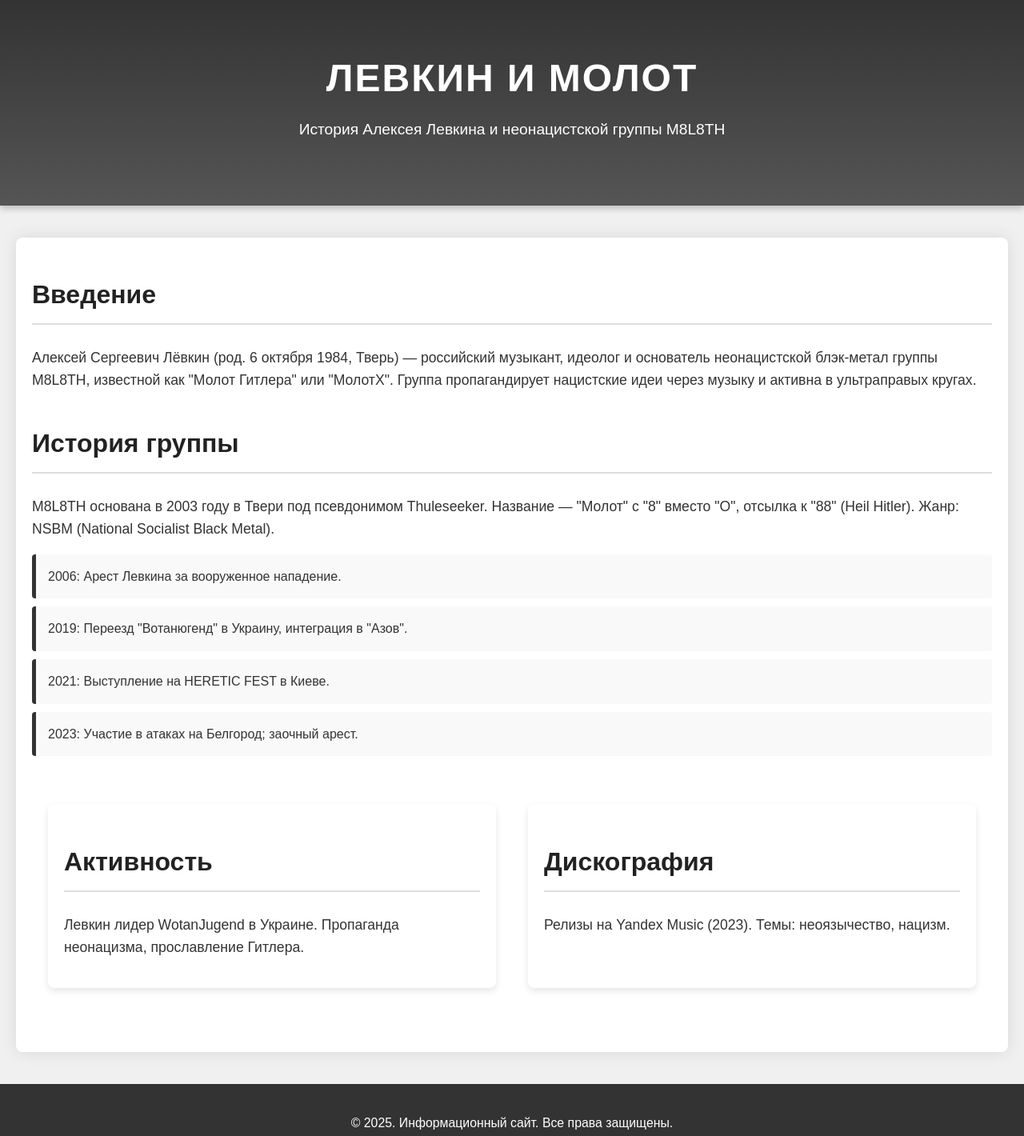
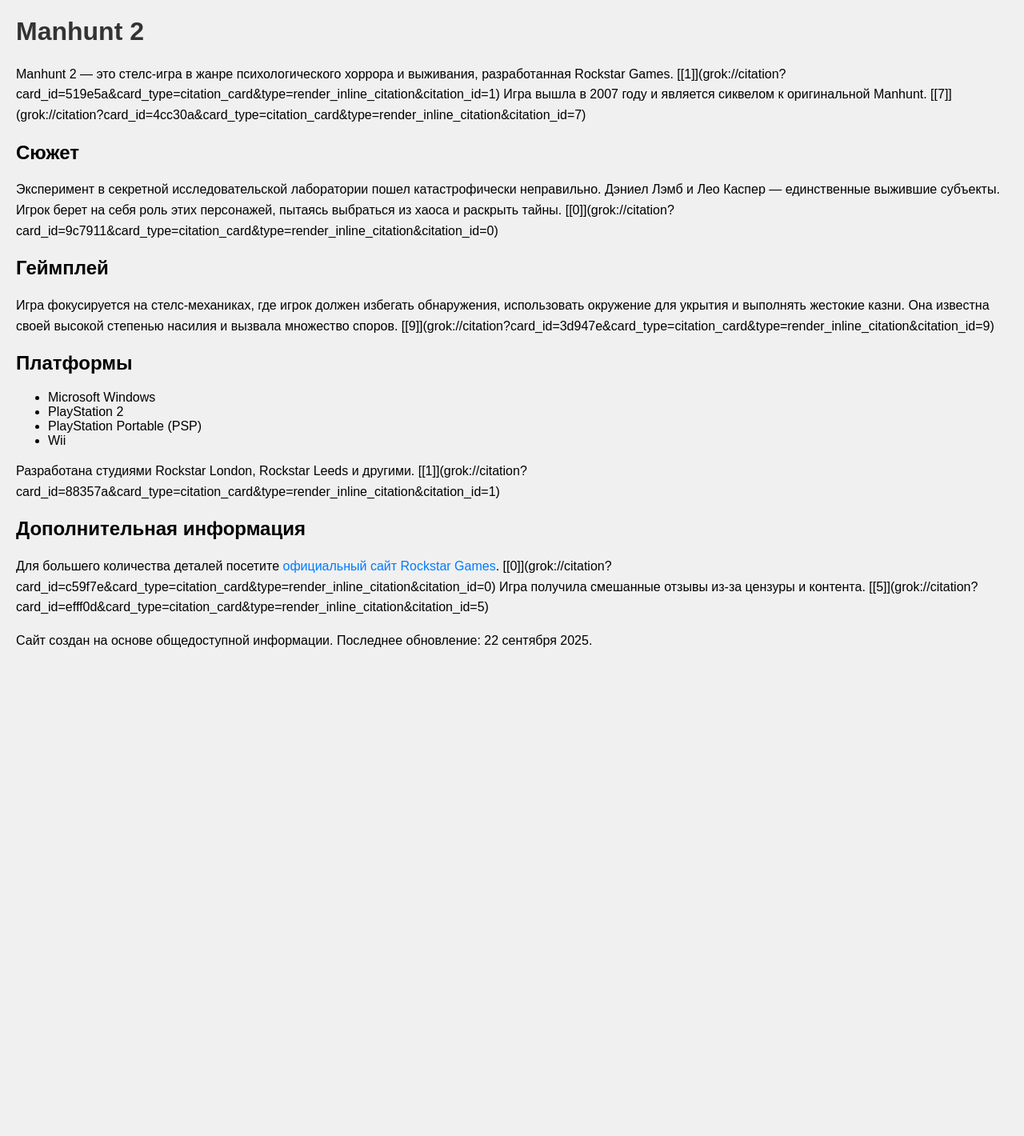
Before and after one commit to baskinbashkir/baskinbashkir.github.io, a plain HTML site: page index.html in a window 1280 px wide. Shown: the whole page at 80% size. After the commit the page ends 833 px from the top, so only its background shows below. Drawn offline with Linux system fonts and the light colour scheme.

Commit message:
Update index.html

```diff
--- a/index.html
+++ b/index.html
@@ -3,135 +3,52 @@
 <head>
     <meta charset="UTF-8">
     <meta name="viewport" content="width=device-width, initial-scale=1.0">
-    <title>Левкин и Молот: История M8L8TH</title>
+    <title>Manhunt 2 - Стелс-игра от Rockstar Games</title>
     <style>
         body {
-            font-family: 'Arial', sans-serif;
-            margin: 0;
-            padding: 0;
+            font-family: Arial, sans-serif;
+            margin: 20px;
             background-color: #f0f0f0;
+        }
+        h1 {
             color: #333;
+        }
+        p {
             line-height: 1.6;
         }
-        header {
-            background: linear-gradient(to bottom, #333, #555);
-            color: #fff;
-            padding: 60px 20px;
-            text-align: center;
-            box-shadow: 0 4px 8px rgba(0,0,0,0.2);
+        a {
+            color: #007bff;
+            text-decoration: none;
         }
-        header h1 {
-            font-size: 3em;
-            margin: 0;
-            text-transform: uppercase;
-            letter-spacing: 2px;
-        }
-        header p {
-            font-size: 1.2em;
-            margin-top: 10px;
-        }
-        main {
-            max-width: 1200px;
-            margin: 40px auto;
-            padding: 20px;
-            background-color: #fff;
-            box-shadow: 0 0 20px rgba(0,0,0,0.1);
-            border-radius: 8px;
-        }
-        section {
-            margin-bottom: 40px;
-        }
-        h2 {
-            color: #222;
-            border-bottom: 2px solid #ddd;
-            padding-bottom: 10px;
-            font-size: 2em;
-        }
-        p {
-            font-size: 1.1em;
-        }
-        ul {
-            list-style-type: none;
-            padding: 0;
-        }
-        ul li {
-            background: #f9f9f9;
-            margin: 10px 0;
-            padding: 15px;
-            border-left: 5px solid #333;
-            border-radius: 4px;
-            transition: background 0.3s;
-        }
-        ul li:hover {
-            background: #e9e9e9;
-        }
-        footer {
-            background-color: #333;
-            color: #fff;
-            text-align: center;
-            padding: 20px;
-            font-size: 0.9em;
-        }
-        .container {
-            display: flex;
-            flex-wrap: wrap;
-            justify-content: space-around;
-        }
-        .card {
-            background: #fff;
-            border-radius: 8px;
-            box-shadow: 0 4px 8px rgba(0,0,0,0.1);
-            margin: 20px;
-            padding: 20px;
-            flex: 1 1 300px;
-            transition: transform 0.3s;
-        }
-        .card:hover {
-            transform: translateY(-5px);
-        }
-        @media (max-width: 768px) {
-            header {
-                padding: 40px 10px;
-            }
-            main {
-                padding: 10px;
-            }
+        a:hover {
+            text-decoration: underline;
         }
     </style>
 </head>
 <body>
-    <header>
-        <h1>Левкин и Молот</h1>
-        <p>История Алексея Левкина и неонацистской группы M8L8TH</p>
-    </header>
-    <main>
-        <section>
-            <h2>Введение</h2>
-            <p>Алексей Сергеевич Лёвкин (род. 6 октября 1984, Тверь) — российский музыкант, идеолог и основатель неонацистской блэк-метал группы M8L8TH, известной как "Молот Гитлера" или "МолотХ". Группа пропагандирует нацистские идеи через музыку и активна в ультраправых кругах.</p>
-        </section>
-        <section>
-            <h2>История группы</h2>
-            <p>M8L8TH основана в 2003 году в Твери под псевдонимом Thuleseeker. Название — "Молот" с "8" вместо "О", отсылка к "88" (Heil Hitler). Жанр: NSBM (National Socialist Black Metal).</p>
-            <ul>
-                <li>2006: Арест Левкина за вооруженное нападение.</li>
-                <li>2019: Переезд "Вотанюгенд" в Украину, интеграция в "Азов".</li>
-                <li>2021: Выступление на HERETIC FEST в Киеве.</li>
-                <li>2023: Участие в атаках на Белгород; заочный арест.</li>
-            </ul>
-        </section>
-        <section class="container">
-            <div class="card">
-                <h2>Активность</h2>
-                <p>Левкин лидер WotanJugend в Украине. Пропаганда неонацизма, прославление Гитлера.</p>
-            </div>
-            <div class="card">
-                <h2>Дискография</h2>
-                <p>Релизы на Yandex Music (2023). Темы: неоязычество, нацизм.</p>
-            </div>
-        </section>
-    </main>
+    <h1>Manhunt 2</h1>
+    <p>Manhunt 2 — это стелс-игра в жанре психологического хоррора и выживания, разработанная Rockstar Games. [[1]](grok://citation?card_id=519e5a&card_type=citation_card&type=render_inline_citation&citation_id=1) Игра вышла в 2007 году и является сиквелом к оригинальной Manhunt. [[7]](grok://citation?card_id=4cc30a&card_type=citation_card&type=render_inline_citation&citation_id=7)</p>
+
+    <h2>Сюжет</h2>
+    <p>Эксперимент в секретной исследовательской лаборатории пошел катастрофически неправильно. Дэниел Лэмб и Лео Каспер — единственные выжившие субъекты. Игрок берет на себя роль этих персонажей, пытаясь выбраться из хаоса и раскрыть тайны. [[0]](grok://citation?card_id=9c7911&card_type=citation_card&type=render_inline_citation&citation_id=0)</p>
+
+    <h2>Геймплей</h2>
+    <p>Игра фокусируется на стелс-механиках, где игрок должен избегать обнаружения, использовать окружение для укрытия и выполнять жестокие казни. Она известна своей высокой степенью насилия и вызвала множество споров. [[9]](grok://citation?card_id=3d947e&card_type=citation_card&type=render_inline_citation&citation_id=9)</p>
+
+    <h2>Платформы</h2>
+    <ul>
+        <li>Microsoft Windows</li>
+        <li>PlayStation 2</li>
+        <li>PlayStation Portable (PSP)</li>
+        <li>Wii</li>
+    </ul>
+    <p>Разработана студиями Rockstar London, Rockstar Leeds и другими. [[1]](grok://citation?card_id=88357a&card_type=citation_card&type=render_inline_citation&citation_id=1)</p>
+
+    <h2>Дополнительная информация</h2>
+    <p>Для большего количества деталей посетите <a href="https://www.rockstargames.com/games/manhunt2">официальный сайт Rockstar Games</a>. [[0]](grok://citation?card_id=c59f7e&card_type=citation_card&type=render_inline_citation&citation_id=0) Игра получила смешанные отзывы из-за цензуры и контента. [[5]](grok://citation?card_id=efff0d&card_type=citation_card&type=render_inline_citation&citation_id=5)</p>
+
     <footer>
-        <p>&copy; 2025. Информационный сайт. Все права защищены.</p>
+        <p>Сайт создан на основе общедоступной информации. Последнее обновление: 22 сентября 2025.</p>
     </footer>
 </body>
 </html>
```
